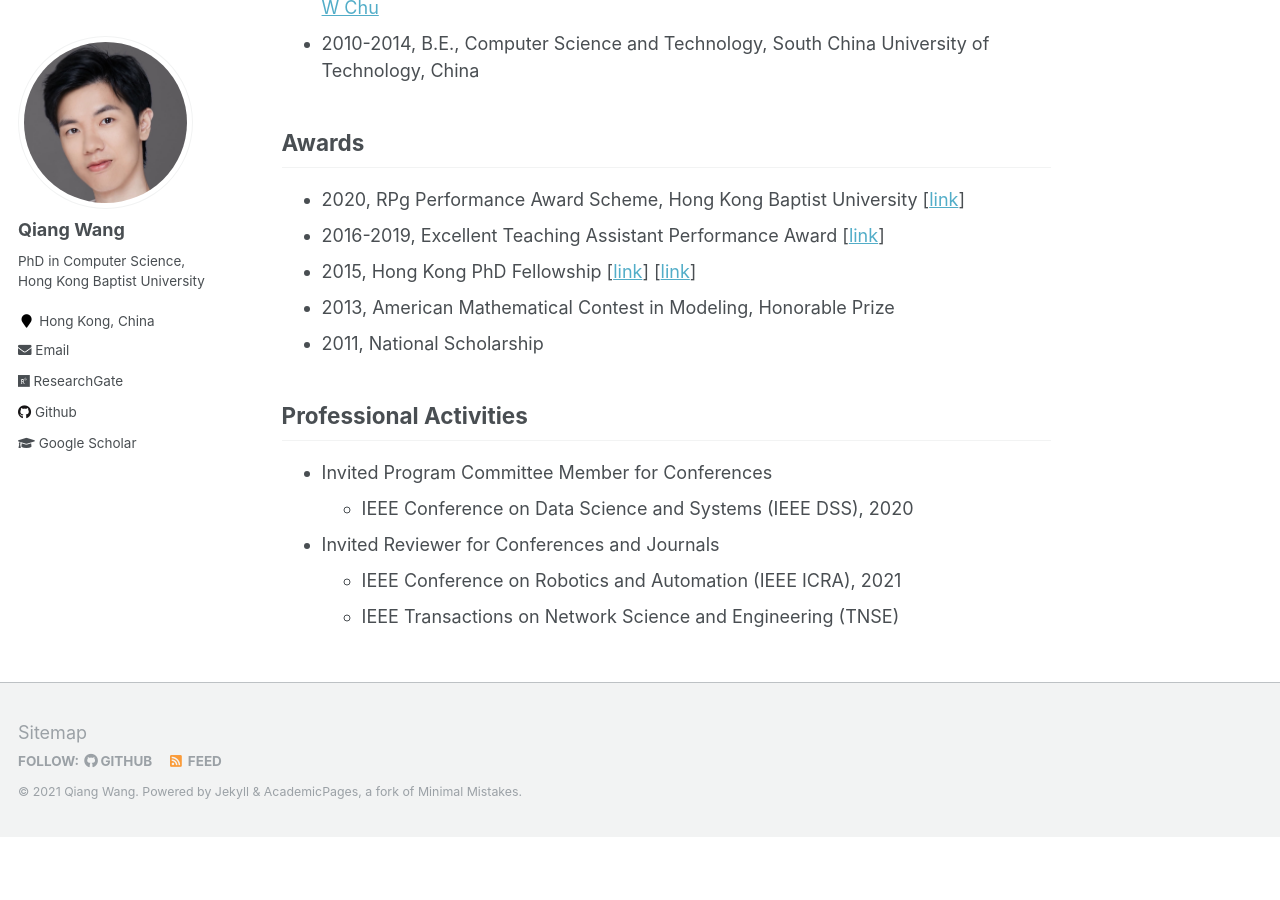
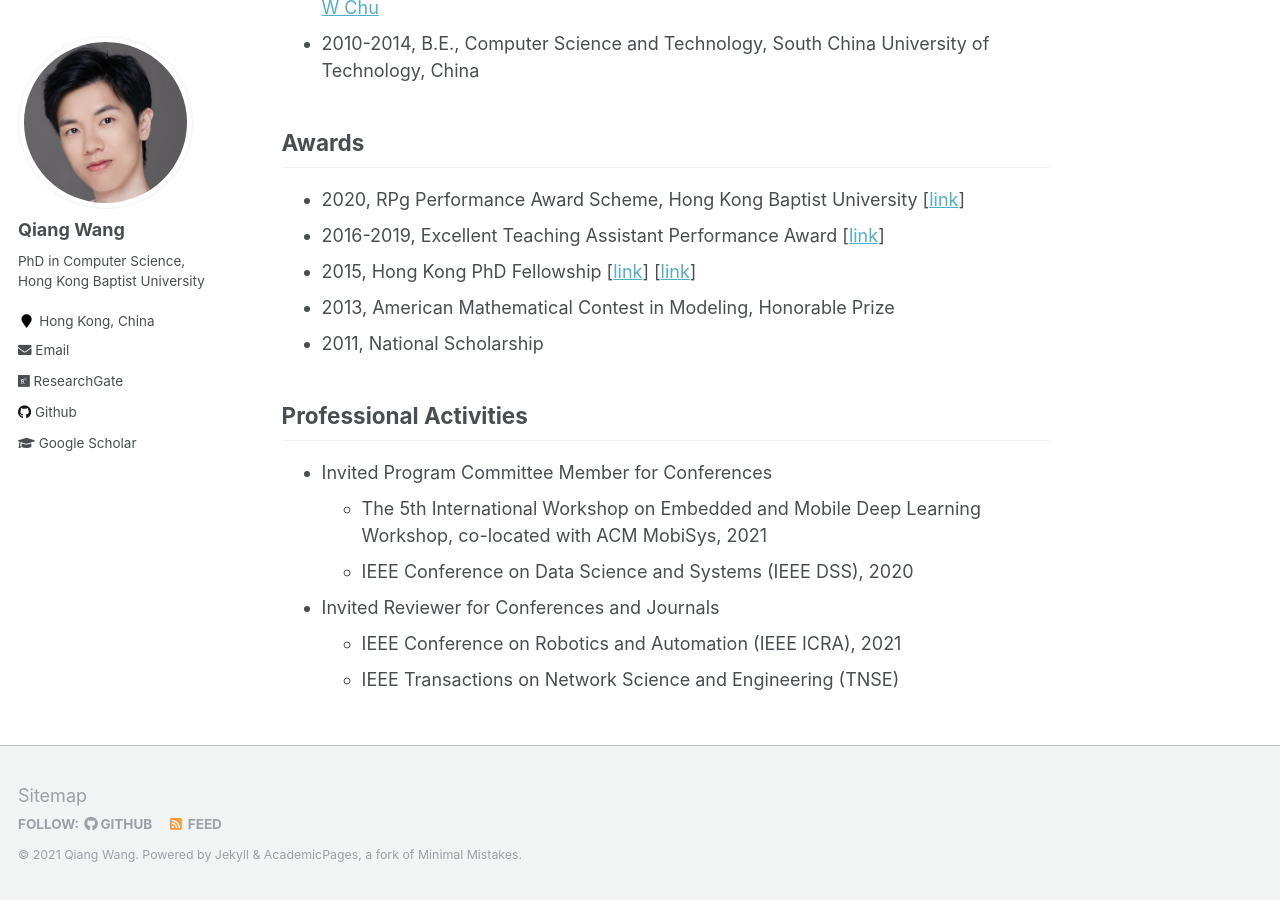
Before and after one commit to blackjack2015/blackjack2015.github.io, a Jekyll site: the page built from _pages/about.md, in a window 1280 px wide and 900 px high, scrolled down 1280 px. Built offline with Jekyll 4.4.1, drawn with Linux system fonts in a browser that asks for light colours; before the commit the page ends 2117 px from its top, so only the background shows below that.

Commit message:
Update about.md

```diff
--- a/_pages/about.md
+++ b/_pages/about.md
@@ -38,6 +38,7 @@ Qiang Wang is currently a Research Assistant Professor at Department of Computer
 
 ## Professional Activities
 + Invited Program Committee Member for Conferences
+    + The 5th International Workshop on Embedded and Mobile Deep Learning Workshop, co-located with ACM MobiSys, 2021
     + IEEE Conference on Data Science and Systems (IEEE DSS), 2020
 + Invited Reviewer for Conferences and Journals
     + IEEE Conference on Robotics and Automation (IEEE ICRA), 2021
```
